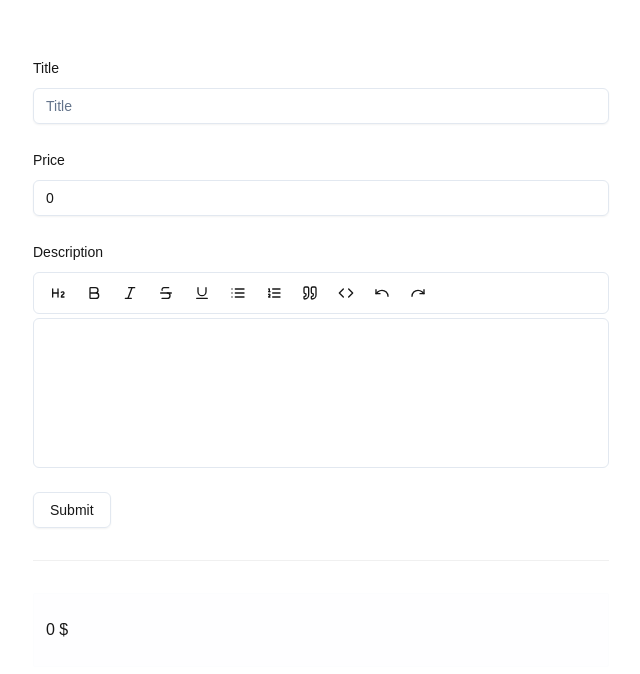
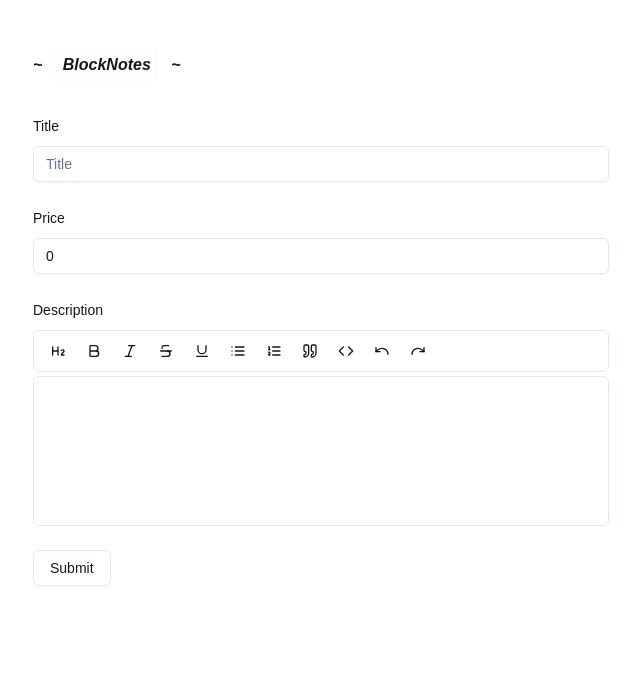
Before and after one commit to Christ-YAO/text-editor, a Next.js app: page / in a window 1280 px wide. Shown: the top 674 px of the page, without its empty margins (319-959 px from the left). Built offline with nearby package versions, Linux system fonts and the light colour scheme.

Commit message:
Show values condition

```diff
--- a/app/page.tsx
+++ b/app/page.tsx
@@ -64,6 +64,7 @@ export default function Home() {
 
   return (
     <main className="py-14 px-4 md:px-24 max-w-3xl mx-auto">
+      <h1 className="font-semibold mb-10 italic  w-fit">~ <span className="bg-accent/20 p-2 rounded mx-2">BlockNotes</span> ~</h1>
       <Form {...form}>
         <form onSubmit={form.handleSubmit(onSubmit)} className="space-y-6">
           <FormField
@@ -108,7 +109,13 @@ export default function Home() {
           <Button type="submit" variant={'outline'}>Submit</Button>
         </form>
       </Form>
-      <hr className="my-8" />
+
+      {values.title !== "" && values.price !== 0 && values.description !== ""
+        ?
+        <>
+          <div className="">
+            <p className="font- mt-16 mb-10 italic  w-fit mx-auto">~ <span className="bg-accent/20 p-2 rounded mx-2">Values</span> ~</p>
+          </div>
 
           {/* <pre>{JSON.stringify(values, null, 2)}</pre> */}
           <div className="border border-accent/15 bg-accent/10 rounded-[2px] px-3 py-2 space-y-4">
@@ -116,6 +123,9 @@ export default function Home() {
             <p>{values.price} $</p>
             <HtmlContent content={values.description} />
           </div>
+        </>
+        :
+        null}
     </main>
   );
 }
```
Lines whose indentation alone changed are shown as unchanged.
